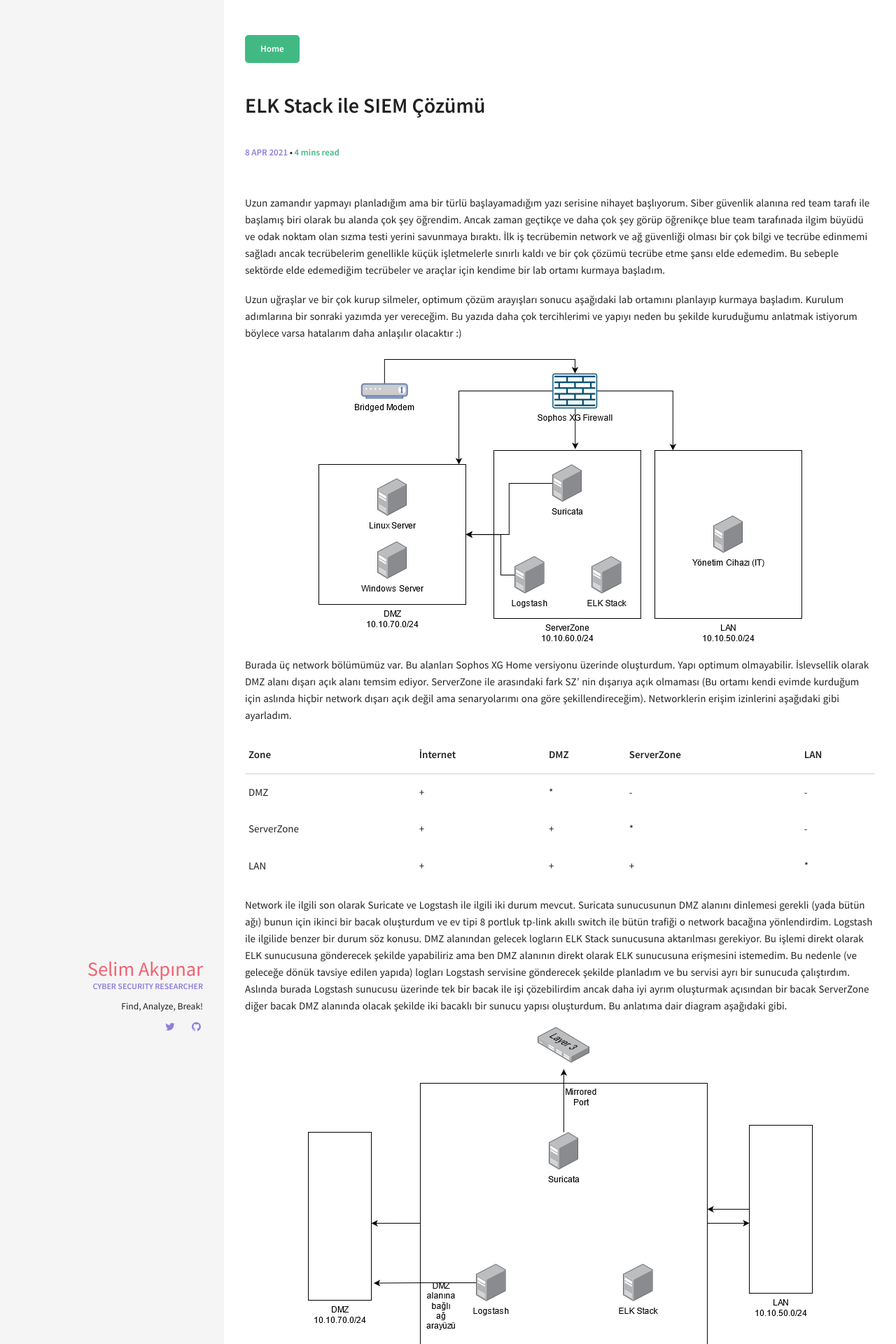
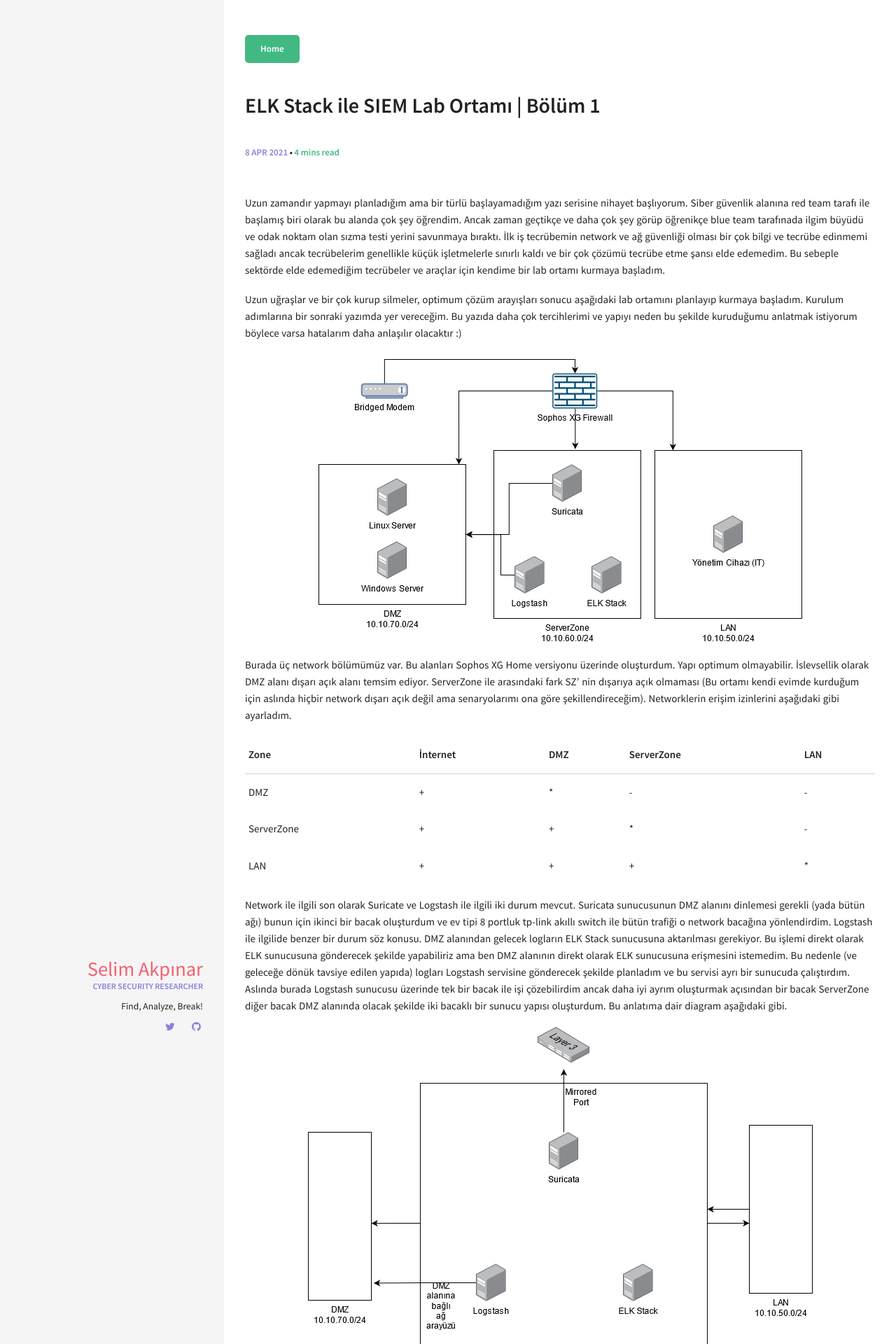
Before and after one commit to mandev0/mandev0.github.io, a Jekyll site: the page built from docs/_posts/2021-04-08-elk-stack-ile-siem-cozumu.md, in a window 1280 px wide. Shown: the top 1920 px of the page at 70% size. Built offline with Jekyll 4.4.1, drawn with Linux system fonts in a browser that asks for light colours.

Commit message:
Title changes

```diff
--- a/docs/_posts/2021-04-08-elk-stack-ile-siem-cozumu.md
+++ b/docs/_posts/2021-04-08-elk-stack-ile-siem-cozumu.md
@@ -1,6 +1,6 @@
 ---
 layout: post
-title: ELK Stack ile SIEM Çözümü
+title: ELK Stack ile SIEM Lab Ortamı | Bölüm 1
 excerpt: "ELK Stack, Suricate, Sophos XG ile ücretsiz/açık kaynaklı güvenlik çözümleri"
 comments: true
 ---
```
